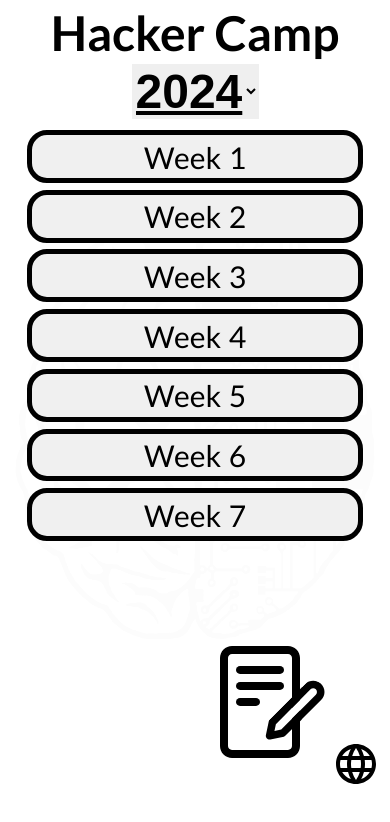
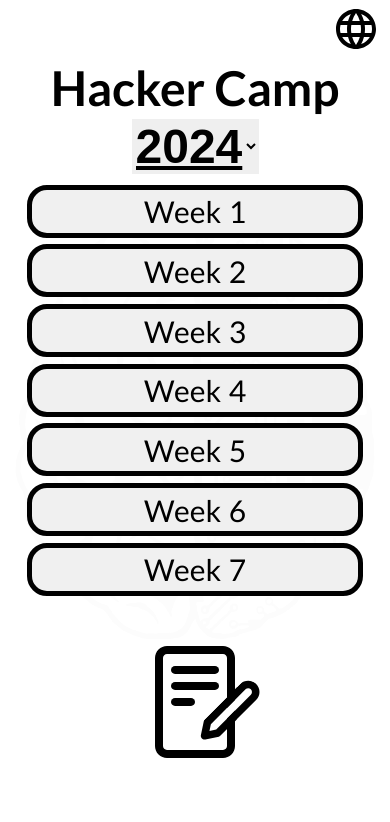
Before and after one commit to isaacspool/hacker-camp-project, a Next.js app: page / in a window 390 px wide. Shown: the top 822 px of the page. Built offline with nearby package versions, Linux system fonts and the light colour scheme.

Commit message:
Improved styling on mobile

```diff
--- a/src/styles/Home.module.css
+++ b/src/styles/Home.module.css
@@ -87,6 +87,14 @@
     right: 10px;
     bottom: 80px;
     z-index: 1;
+}
+
+@media screen and (max-width: 800px) {
+    .openFormButton {
+        bottom: 80px;
+        right: calc(50% - 80px);
+        transform: translateX(50%);
+    }
 }
 
 .openFormButton:hover {
@@ -426,6 +434,12 @@
     text-align: center;
 }
 
+@media screen and (max-width: 800px) {
+    .grandTitle {
+        margin-top: 15%;
+    }
+}
+
 .bigLogo {
     position: fixed;
     object-fit: contain;
@@ -493,7 +507,6 @@
 
 @media screen and (max-width: 600px) {
     .languageButton {
-        top: 88vh;
         right: 2%;
     }
 }
```
